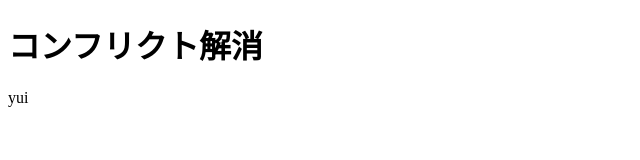
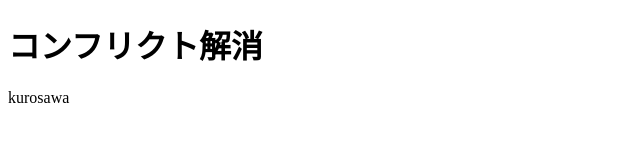
Before and after one commit to Ayahiro-Inatsugu/conflict-practice, a plain HTML site: page index.html in a window 1280 px wide. Shown: the full height of the page, 0-640 px from the left. Drawn offline with Linux system fonts and the light colour scheme.

Commit message:
conflict-2

```diff
--- a/index.html
+++ b/index.html
@@ -8,7 +8,7 @@
 <body>
   <main>
     <h1>コンフリクト解消</h1>
-    <p>yui</p>
+    <p>kurosawa</p>
   </main>
 </body>
 </html>
```
